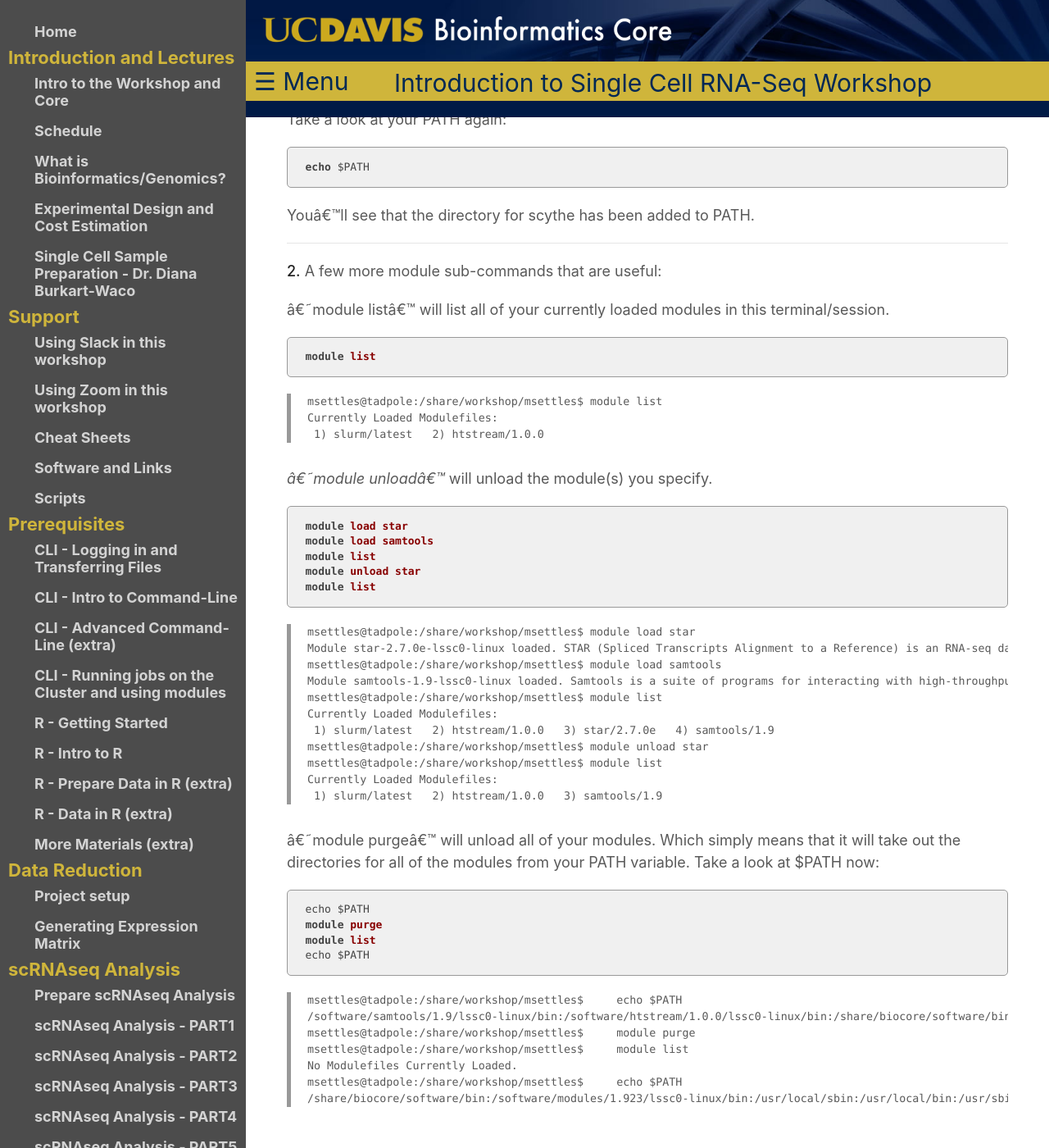
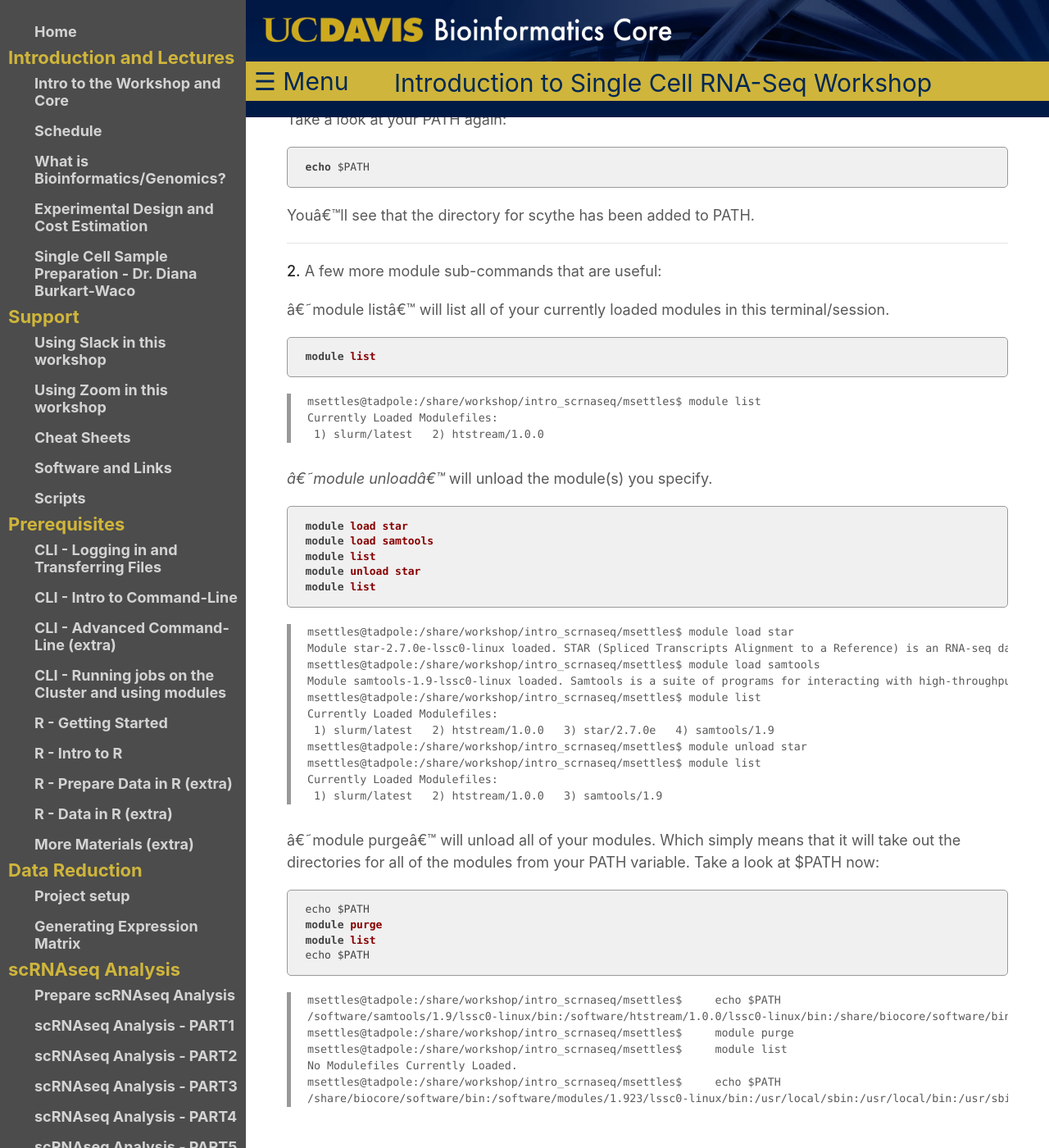
Before and after one commit to ucdavis-bioinformatics-training/2020-August-intro-scRNAseq, a Jekyll site: the page built from prerequisites/cli/cluster.md, in a window 1280 px wide and 1400 px high, scrolled down 6271 px. Shown: the whole window at 82% size. Built offline with Jekyll 4.4.1, drawn with Linux system fonts in a browser that asks for light colours; our own code applies the rules of GitHub Pages for plain Markdown files; some of the changed text lies outside the part shown.

Commit message:
rename directory

```diff
--- a/prerequisites/cli/cluster.md
+++ b/prerequisites/cli/cluster.md
@@ -19,8 +19,8 @@ where 'username' is replaced with your username. Press Enter.
 
 The main commands we will be using are srun, sbatch, squeue, scancel, and sacct. First, log into the head node (tadpole.genomecenter.ucdavis.edu) and make a directory for yourself where you will be doing all your work.
 
-    mkdir /share/workshop/$USER
-    cd /share/workshop/$USER
+    mkdir /share/workshop/intro_scrnaseq/$USER
+    cd /share/workshop/intro_scrnaseq/$USER
 
 **2a\.** ['srun'](https://slurm.schedmd.com/srun.html) is used to run a job interactively. We most often use it to start an interactive session on a compute node. Take a look at the options to srun:
 
@@ -85,7 +85,7 @@ echo Time taken: $elapsed
 The first line tells sbatch what scripting language (bash here) the rest of the file is in. Any line that begins with a "#" symbol is ignored by the bash interpreter, those lines that begin with "#SBATCH" are used by the slurm controller. Those lines are for specifying sbatch options without having to type them on the command-line every time. In this script, on the next set of lines, we've put some code for calculating the time elapsed for the job and then we simply wait for 5 minutes (300 seconds) and exit. Lets try running it
 
 
-    cd /share/workshop/$USER
+    cd /share/workshop/intro_scrnaseq/$USER
     wget https://raw.githubusercontent.com/ucdavis-bioinformatics-training/2020-Intro_Single_Cell_RNA_Seq/master/software_scripts/scripts/template.slurm
     cat template.slurm
     sbatch template.slurm
@@ -103,7 +103,7 @@ Looking at the help documentation, we see that we can filter the results based o
 
     squeue -u username
 
-<div class="output">msettles@tadpole:/share/workshop/msettles$ squeue -u msettles
+<div class="output">msettles@tadpole:/share/workshop/intro_scrnaseq/msettles$ squeue -u msettles
              JOBID PARTITION     NAME     USER ST       TIME  NODES NODELIST(REASON)
           29390121 productio     name msettles  R       0:06      1 drove-13
 </div>
@@ -146,7 +146,7 @@ Now try running the 'hts_Stats' app from htstream:
 
     hts_Stats
 
-<div class="output">msettles@tadpole:/share/workshop/msettles$hts_Stats
+<div class="output">msettles@tadpole:/share/intro_scrnaseq/workshop/msettles$hts_Stats
 -bash: hts_Stats: command not found
 </div>
 
@@ -154,7 +154,7 @@ You should get an error saying that the command was not found. Take a look at yo
 
     echo $PATH
 
-<div class="output">msettles@tadpole:/share/workshop/msettles$ echo $PATH
+<div class="output">msettles@tadpole:/share/workshop/intro_scrnaseq/msettles$ echo $PATH
 /software/slurm/17.11.2/lssc0-linux/sbin:/software/slurm/17.11.2/lssc0-linux/bin:/software/modules/1.923/lssc0-linux/bin:/usr/local/sbin:/usr/local/bin:/usr/sbin:/usr/bin:/sbin:/bin:/usr/games:/usr/local/games:/snap/bin:/opt/puppetlabs/bin
 </div>
 
@@ -180,7 +180,7 @@ You'll see that the directory for scythe has been added to PATH.
 
     module list
 
-<div class="output">msettles@tadpole:/share/workshop/msettles$ module list
+<div class="output">msettles@tadpole:/share/workshop/intro_scrnaseq/msettles$ module list
 Currently Loaded Modulefiles:
  1) slurm/latest   2) htstream/1.0.0
 </div>
@@ -193,15 +193,15 @@ _'module unload'_ will unload the module(s) you specify.
     module unload star
     module list
 
-<div class="output">msettles@tadpole:/share/workshop/msettles$ module load star
+<div class="output">msettles@tadpole:/share/workshop/intro_scrnaseq/msettles$ module load star
 Module star-2.7.0e-lssc0-linux loaded. STAR (Spliced Transcripts Alignment to a Reference) is an RNA-seq data aligner. NOTE: Indices must be indexed using this version or newer, they cannot be from a previous version.
-msettles@tadpole:/share/workshop/msettles$ module load samtools
+msettles@tadpole:/share/workshop/intro_scrnaseq/msettles$ module load samtools
 Module samtools-1.9-lssc0-linux loaded. Samtools is a suite of programs for interacting with high-throughput sequencing data.
-msettles@tadpole:/share/workshop/msettles$ module list
+msettles@tadpole:/share/workshop/intro_scrnaseq/msettles$ module list
 Currently Loaded Modulefiles:
  1) slurm/latest   2) htstream/1.0.0   3) star/2.7.0e   4) samtools/1.9
-msettles@tadpole:/share/workshop/msettles$ module unload star
-msettles@tadpole:/share/workshop/msettles$ module list
+msettles@tadpole:/share/workshop/intro_scrnaseq/msettles$ module unload star
+msettles@tadpole:/share/workshop/intro_scrnaseq/msettles$ module list
 Currently Loaded Modulefiles:
  1) slurm/latest   2) htstream/1.0.0   3) samtools/1.9
 </div>
@@ -213,11 +213,11 @@ Currently Loaded Modulefiles:
     module list
     echo $PATH
 
-<div class="output">msettles@tadpole:/share/workshop/msettles$     echo $PATH
+<div class="output">msettles@tadpole:/share/workshop/intro_scrnaseq/msettles$     echo $PATH
 /software/samtools/1.9/lssc0-linux/bin:/software/htstream/1.0.0/lssc0-linux/bin:/share/biocore/software/bin:/software/modules/1.923/lssc0-linux/bin:/usr/local/sbin:/usr/local/bin:/usr/sbin:/usr/bin:/sbin:/bin:/usr/games:/usr/local/games:/snap/bin:/opt/puppetlabs/bin
-msettles@tadpole:/share/workshop/msettles$     module purge
-msettles@tadpole:/share/workshop/msettles$     module list
+msettles@tadpole:/share/workshop/intro_scrnaseq/msettles$     module purge
+msettles@tadpole:/share/workshop/intro_scrnaseq/msettles$     module list
 No Modulefiles Currently Loaded.
-msettles@tadpole:/share/workshop/msettles$     echo $PATH
+msettles@tadpole:/share/workshop/intro_scrnaseq/msettles$     echo $PATH
 /share/biocore/software/bin:/software/modules/1.923/lssc0-linux/bin:/usr/local/sbin:/usr/local/bin:/usr/sbin:/usr/bin:/sbin:/bin:/usr/games:/usr/local/games:/snap/bin:/opt/puppetlabs/bin
 </div>
```
